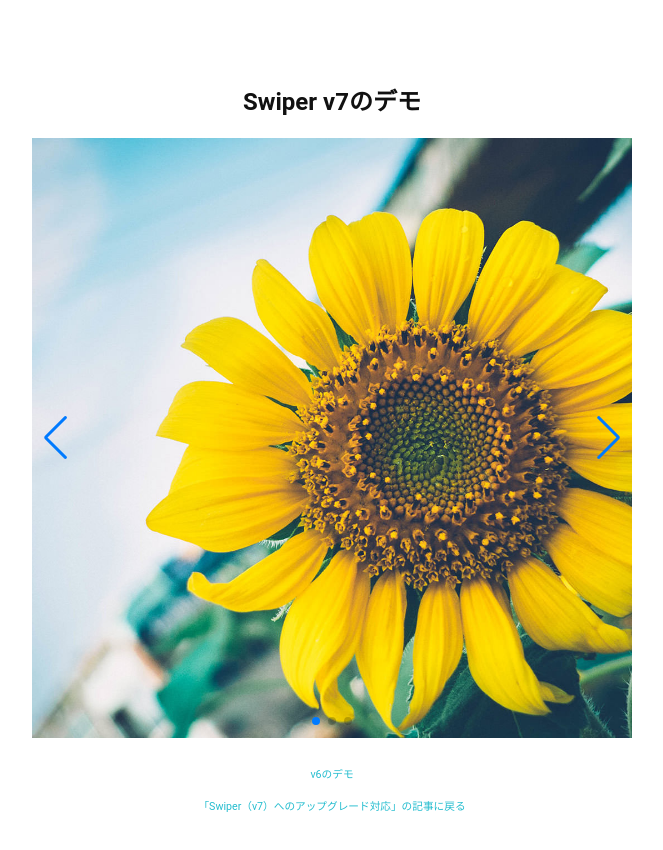
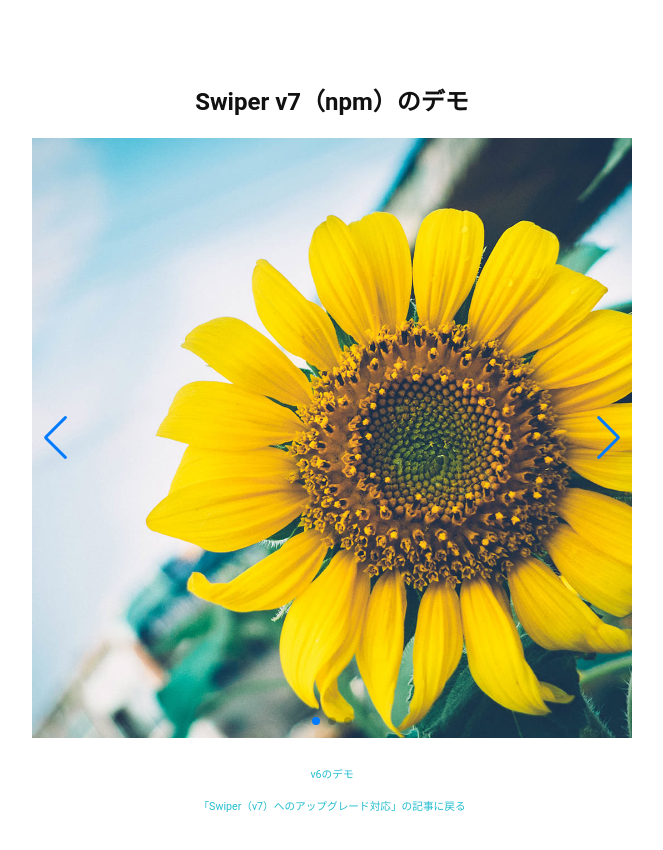
Before and after one commit to inos3910/swiper-demo, a website: page v7-npm.html in a window 1280 px wide. Shown: the whole page, without its empty margins (308-971 px from the left). Drawn offline with Linux system fonts and the light colour scheme.

Commit message:
[update] テキスト修正

```diff
--- a/v7-npm.html
+++ b/v7-npm.html
@@ -10,7 +10,7 @@
 </head>
 <body>
   <div class="l-cover">
-    <h1>Swiper v7のデモ</h1>
+    <h1>Swiper v7（npm）のデモ</h1>
     <div class="swiper">
       <div class="swiper-wrapper">
         <div class="swiper-slide">
```
Also changed, not shown: v7.html (+1 -1 lines).
